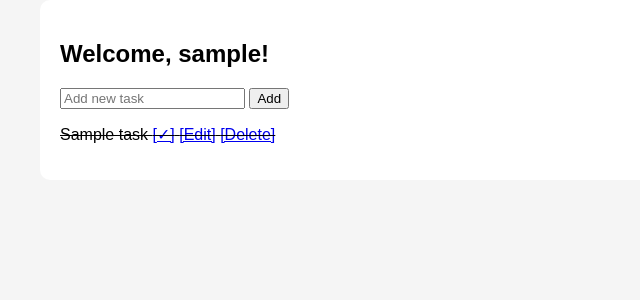
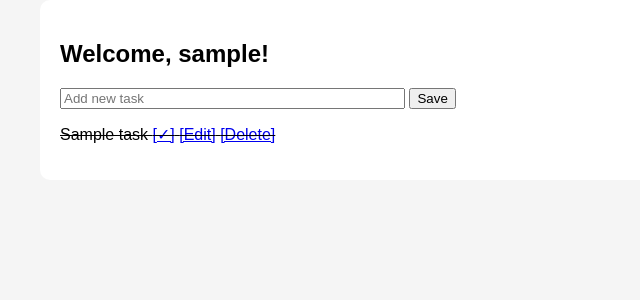
Before and after one commit to bhargavkumar2304/ToDo-List-App, a Flask app: template templates/index.html in a window 1280 px wide. Shown: the part 58-358 px from the top of the page, without its empty margins (0-640 px from the left). Run offline with Flask 3, Linux system fonts and the light colour scheme; the template is opened without the code that fills it: values that come from a table or form of the project are taken from there, others are empty; a user stored in the database is signed in; tables that the repository leaves empty hold one stand-in row (values such as "Sample post").

Commit message:
Update index.html

```diff
--- a/templates/index.html
+++ b/templates/index.html
@@ -1,13 +1,16 @@
 {% extends 'base.html' %}
+
 {% block content %}
 <h2>Welcome, {{ current_user.username }}!</h2>
 
+<!-- Form to add a new task -->
 <form method="POST" action="{{ url_for('add') }}">
-  {{ csrf_token() }}
-  <input type="text" name="title" placeholder="Add new task">
-  <button type="submit">Add</button>
+  {{ form.hidden_tag() }}
+  {{ form.title(size=40, placeholder="Add new task") }}
+  {{ form.submit(class="btn") }}
 </form>
 
+<!-- Task list -->
 <ul>
   {% for task in tasks %}
     <li style="text-decoration: {% if task.completed %}line-through{% endif %};">
```
